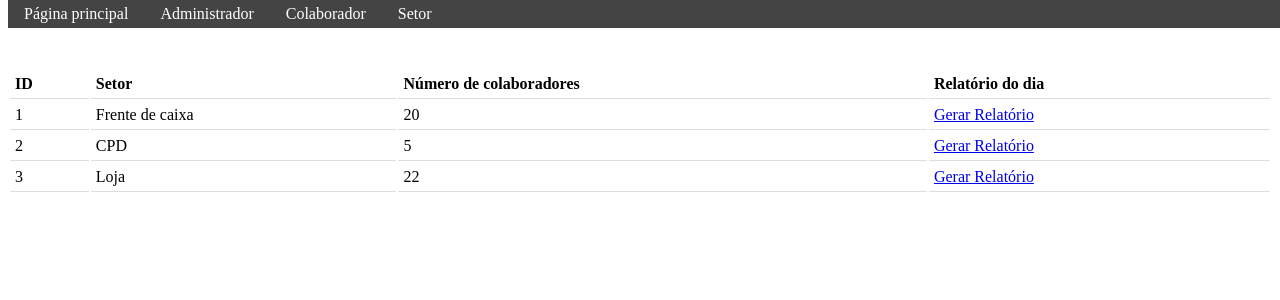
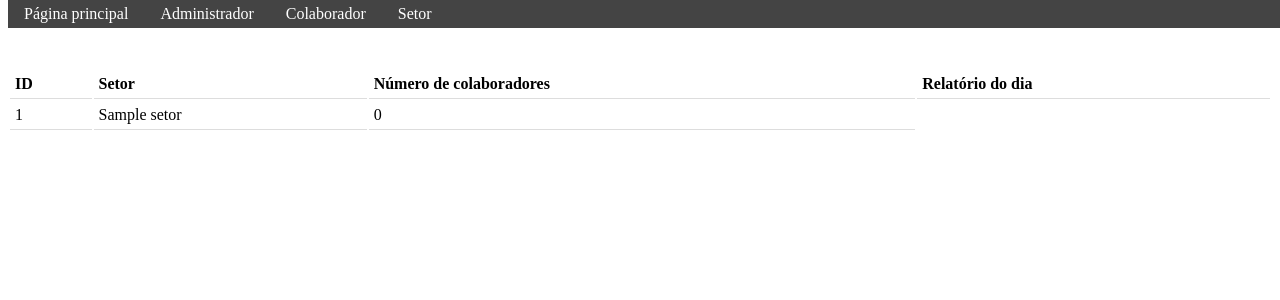
Before and after one commit to richmont/Controle_Entrada_Saida, a PHP site: page /adm/Setor.php in a window 1280 px wide. Shown: the top 300 px of the page. Run offline with PHP 8.4, Linux system fonts and the light colour scheme; tables that the repository leaves empty or names only in its code hold one stand-in row (values such as "Sample post").

Commit message:
Listagem de setor básico
contagem do número de colaboradores de um setor também concluído.

```diff
--- a/adm/Setor.php
+++ b/adm/Setor.php
@@ -10,10 +10,11 @@
 <?php
 set_include_path($_SERVER['DOCUMENT_ROOT'] . "/Controle_Entrada_Saida/") ;
 require("static/cabecalho_adm.php");
-$lista = array();
-array_push($lista, array("id_setor"=> 1, "nome_setor" => "Frente de caixa", "num_colab"=> 20));
-array_push($lista, array("id_setor"=> 2, "nome_setor" => "CPD", "num_colab"=> 5));
-array_push($lista, array("id_setor"=> 3, "nome_setor" => "Loja", "num_colab"=> 22));
+#require_once("listar_setores.php");
+#$lista = array();
+#array_push($lista, array("id_setor"=> 1, "nome_setor" => "Frente de caixa", "num_colab"=> 20));
+#array_push($lista, array("id_setor"=> 2, "nome_setor" => "CPD", "num_colab"=> 5));
+#array_push($lista, array("id_setor"=> 3, "nome_setor" => "Loja", "num_colab"=> 22));
 
 echo "
 <div class='tab_listagem_setores'>
@@ -22,12 +23,35 @@ echo "
     <th>Setor</th>
     <th>Número de colaboradores</th>
     <th>Relatório do dia</th>";
-    foreach($lista as $coluna){
+    /**foreach($lista as $coluna){
         echo "<tr><td>".$coluna["id_setor"]."</td>";
         echo "<td>".$coluna["nome_setor"]."</td>";
         echo "<td>".$coluna["num_colab"]."</td>";
         echo "<td><a href=gerar_relatorio.php?id_setor=2>Gerar Relatório</a></td></tr>";
     }
+*/
+
+/**
+			importa e executa a função listar setores
+			*/
+			require_once "listar_setores.php";
+			$lista = listar_setor_array();
+			if($lista != NULL){
+				foreach ($lista as $coluna) {
+                    $numero_colaboradores_setor = numero_colaboradores_setor($coluna['id_setor']);
+
+					echo "<tr>
+
+						<td>" . $coluna['id_setor'] . "</td>
+						<td>" . $coluna['nome_setor'] . "</td>".
+                        "<td>$numero_colaboradores_setor</td>";
+				    	echo "</tr>";
+				}
+			} else {
+				echo "Tabela vazia, favor cadastrar setores";
+			}
+
+
 
     echo "
 </table>
--- a/adm/listar_setores.php
+++ b/adm/listar_setores.php
@@ -26,4 +26,50 @@ function setor_id_pelo_nome_setor($nome){
 			}
 }
 
+function listar_setor_array(){
+	/**
+	Consulta o banco, recebe todo o conteúdo da tabela setor
+	ordena pelo id_setor, retorna ao usuário um array.
+	*/
+	global $conexao;
+	$lista_setor = [];
+	$query_listar_setor = "SELECT * FROM ch_setor ORDER BY id_setor DESC;";
+	$r_listar_setor = mysqli_query($conexao, $query_listar_setor);
+	if(!$r_listar_setor){
+		print("Erro: " . mysqli_error($conexao));
+	} else {
+		if (mysqli_num_rows($r_listar_setor) > 0) {
+		    // saída dos dados de cada coluna
+		    while($coluna = mysqli_fetch_assoc($r_listar_setor)){
+		    	array_push($lista_setor, $coluna);
+		    }
+		    return $lista_setor;
+
+		}
+	}
+}
+
+function numero_colaboradores_setor($id_setor){
+	/**
+    Consulta quantos colaboradores estão vinculados a um setor
+    setor recebido por parametro
+	*/
+	global $conexao;
+	$query_listar_setor = "SELECT count(ch_colaboradores.setor) as num_colaboradores from ch_colaboradores where ch_colaboradores.setor = ". $id_setor;
+	$r_listar_setor = mysqli_query($conexao, $query_listar_setor);
+	if(!$r_listar_setor){
+		print("Erro: " . mysqli_error($conexao));
+	} else {
+		if (mysqli_num_rows($r_listar_setor) > 0) {
+		    // saída dos dados de cada coluna
+		    while($coluna = mysqli_fetch_assoc($r_listar_setor)){
+		    	$num_colaboradores_setor =  $coluna["num_colaboradores"];
+		    }
+		    return $num_colaboradores_setor;
+
+		}
+	}
+}
+
+
 ?>
```
